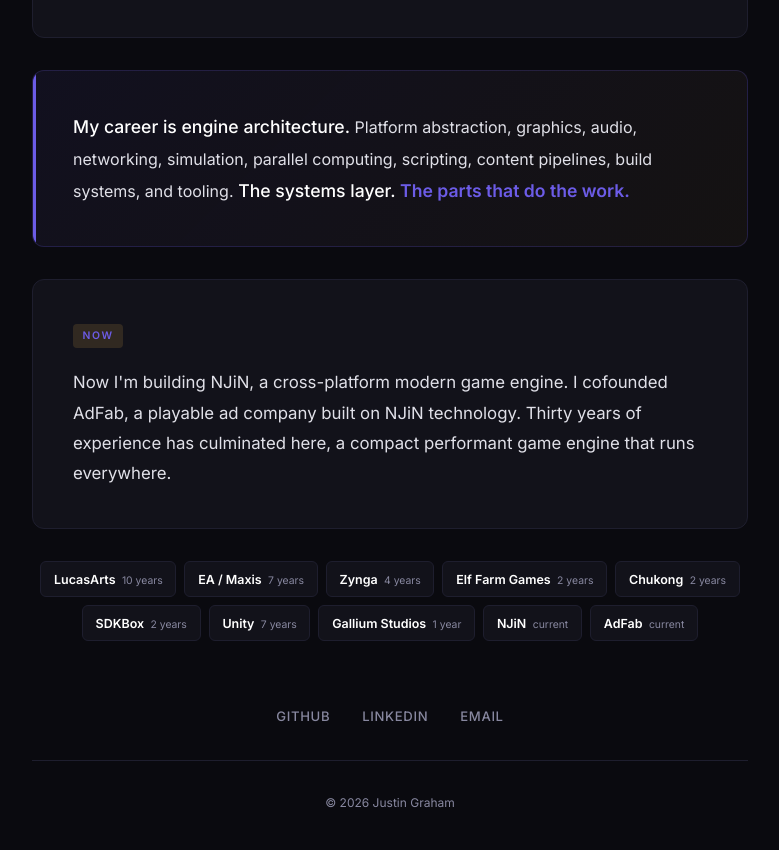
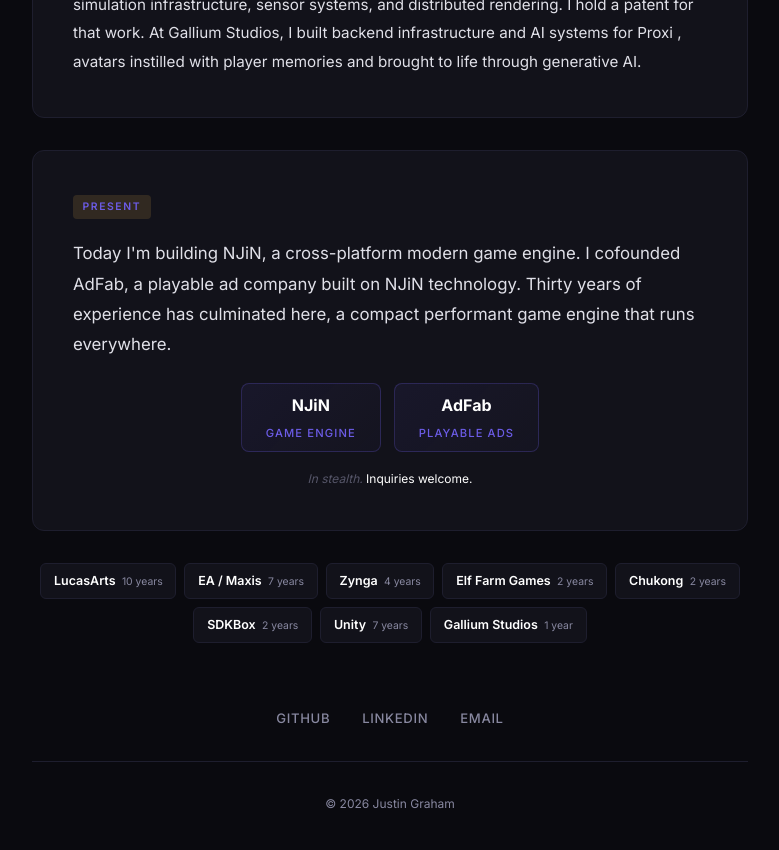
Before and after one commit to justinagraham/justinagraham.github.io, a plain HTML site: page bio/index.html in a window 1280 px wide. Shown: the part 810-1660 px from the top of the page, without its empty margins (250-1029 px from the left). Drawn offline with Linux system fonts and the light colour scheme.

Commit message:
Update bio: combined blurb, venture cards in present section, styling fixes

```diff
--- a/bio/index.html
+++ b/bio/index.html
@@ -177,7 +177,7 @@
   }
 
   .now-section:hover {
-    border-color: rgba(226, 176, 74, 0.3);
+    border-color: rgba(108, 92, 231, 0.3);
   }
 
   .section-label {
@@ -196,7 +196,7 @@
     color: var(--accent);
   }
 
-  .label-now {
+  .label-present {
     background: rgba(226, 176, 74, 0.15);
     color: var(--accent);
   }
@@ -254,6 +254,65 @@
   .company-years {
     font-size: 0.65rem;
     color: var(--text-dim);
+  }
+
+  /* ── Ventures ── */
+  .ventures-grid {
+    margin-top: 1.5rem;
+    display: flex;
+    flex-wrap: wrap;
+    gap: 0.8rem;
+    justify-content: center;
+  }
+
+  .venture-card {
+    background: linear-gradient(135deg, rgba(108, 92, 231, 0.08), rgba(108, 92, 231, 0.03));
+    border: 1px solid rgba(108, 92, 231, 0.25);
+    border-radius: 8px;
+    padding: 0.5rem 1.5rem;
+    text-align: center;
+    transition: border-color 0.2s, transform 0.2s;
+  }
+
+  .venture-card:hover {
+    border-color: var(--accent);
+    transform: translateY(-2px);
+  }
+
+  .venture-name {
+    font-size: 1rem;
+    font-weight: 700;
+    color: var(--text-bright);
+    display: block;
+  }
+
+  .venture-tag {
+    font-size: 0.7rem;
+    color: var(--accent);
+    text-transform: uppercase;
+    letter-spacing: 0.1em;
+    font-weight: 500;
+    margin-top: 0.3rem;
+    display: block;
+  }
+
+  .now-section .ventures-stealth {
+    text-align: center;
+    font-size: 0.75rem;
+    color: #555568;
+    margin-top: 1rem;
+    font-style: italic;
+  }
+
+  .ventures-stealth a {
+    color: var(--text-bright);
+    text-decoration: none;
+    transition: color 0.2s;
+    font-style: normal;
+  }
+
+  .ventures-stealth a:hover {
+    color: var(--accent);
   }
 
   /* ── Links ── */
@@ -346,7 +405,7 @@
       <div class="hero-text">
         <h1>Justin Graham</h1>
         <p class="tagline-roles">Technical cofounder. Architect. Systems engineer.</p>
-        <p class="tagline-blurb">Building cross-platform native applications and game engines for over thirty years.</p>
+        <p class="tagline-blurb">Building cross-platform native applications and game engines for over thirty years. Platform abstraction, graphics, audio, networking, simulation, parallel computing, scripting, content pipelines, build systems, and tooling. The systems layer. The parts that do the work.</p>
       </div>
     </div>
   </div>
@@ -361,17 +420,23 @@
     </p>
   </div>
 
-  <div class="identity-block">
-    <p>
-      My career is engine architecture. <span class="systems-list">Platform abstraction, graphics, audio, networking, simulation, parallel computing, scripting, content pipelines, build systems, and tooling.</span> The systems layer. <span class="closing">The parts that do the work.</span>
-    </p>
-  </div>
 
   <div class="now-section">
-    <span class="section-label label-now">Now</span>
+    <span class="section-label label-present">Present</span>
     <p>
-      Now I'm building NJiN, a cross-platform modern game engine. I cofounded AdFab, a playable ad company built on NJiN technology. Thirty years of experience has culminated here, a compact performant game engine that runs everywhere.
+      Today I'm building NJiN, a cross-platform modern game engine. I cofounded AdFab, a playable ad company built on NJiN technology. Thirty years of experience has culminated here, a compact performant game engine that runs everywhere.
     </p>
+    <div class="ventures-grid">
+      <div class="venture-card">
+        <span class="venture-name">NJiN</span>
+        <span class="venture-tag">Game Engine</span>
+      </div>
+      <div class="venture-card">
+        <span class="venture-name">AdFab</span>
+        <span class="venture-tag">Playable Ads</span>
+      </div>
+    </div>
+    <p class="ventures-stealth">In stealth. <a href="https://und3rwr4ps.com">Inquiries welcome.</a></p>
   </div>
 
   <div class="companies-section">
@@ -384,8 +449,6 @@
       <div class="company-card"><span class="company-name">SDKBox</span><span class="company-years">2 years</span></div>
       <div class="company-card"><span class="company-name">Unity</span><span class="company-years">7 years</span></div>
       <div class="company-card"><span class="company-name">Gallium Studios</span><span class="company-years">1 year</span></div>
-      <div class="company-card"><span class="company-name">NJiN</span><span class="company-years">current</span></div>
-      <div class="company-card"><span class="company-name">AdFab</span><span class="company-years">current</span></div>
     </div>
   </div>
 
```
Also changed, not shown: bio/og-image.png (added).
